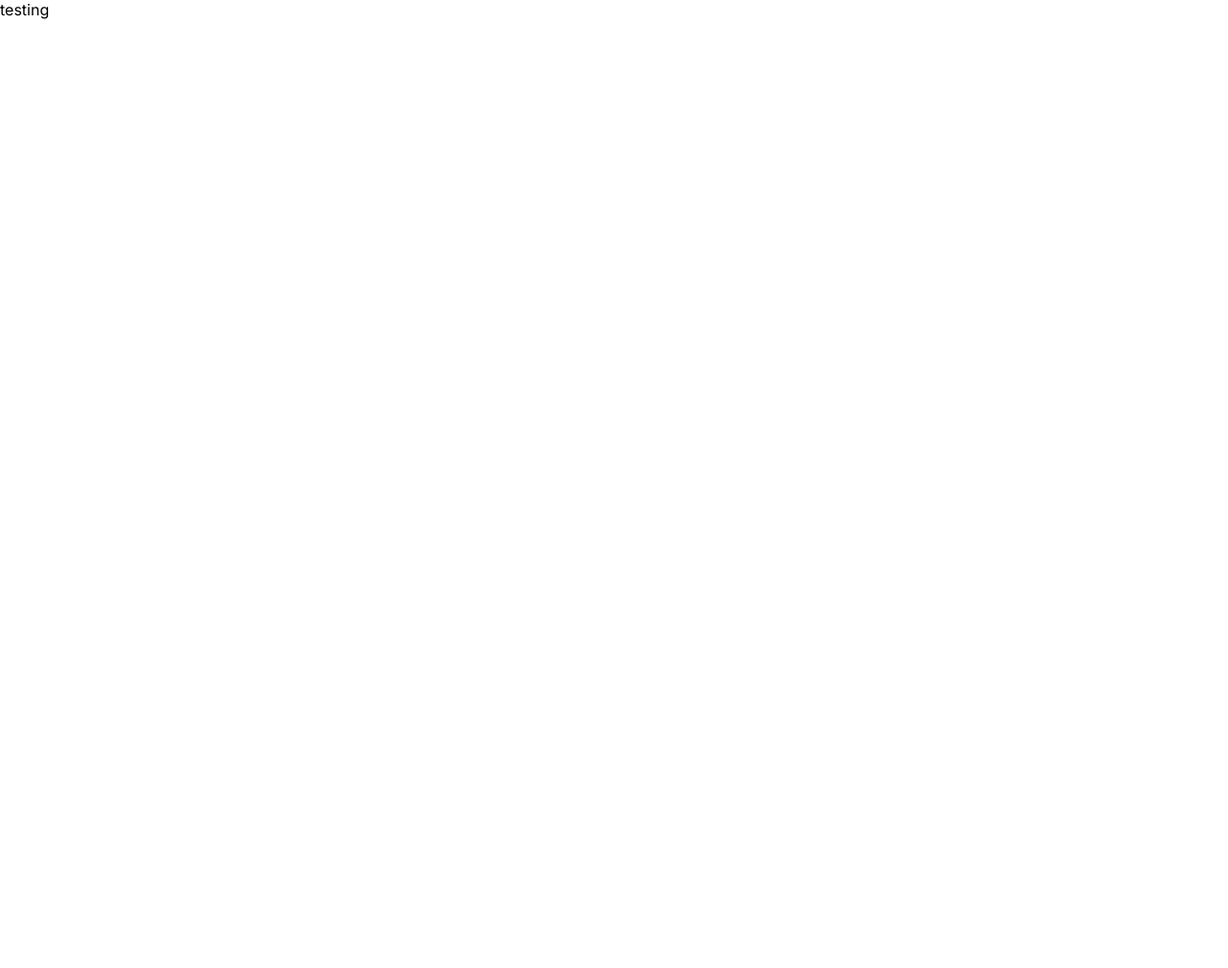
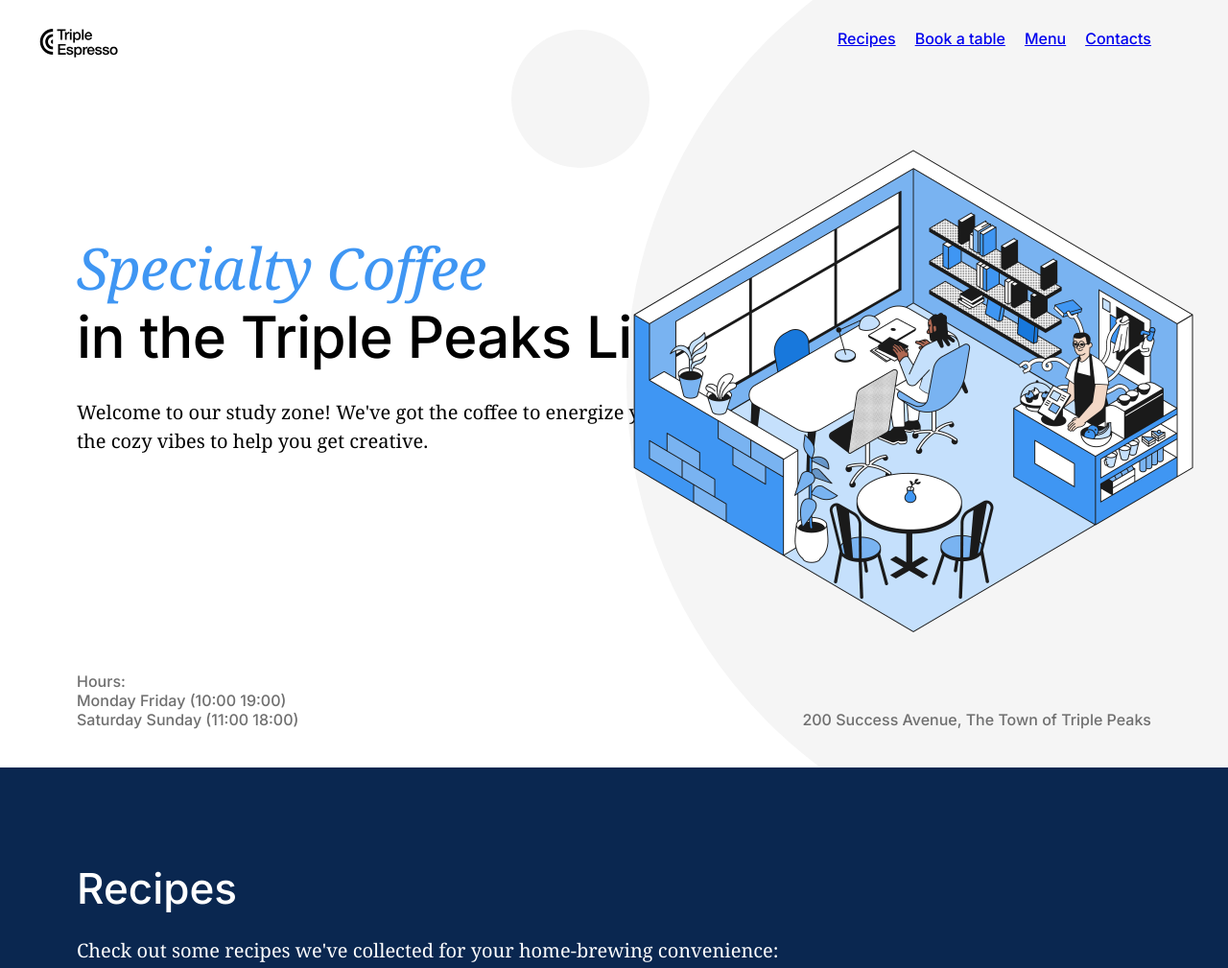
Before and after one commit to WesA22/se_project_coffeeshop, a plain HTML site: page index.html in a window 1280 px wide. Shown: the top 1009 px of the page at 96% size. Before the commit the page ends 800 px from the top, so only its background shows below. Drawn offline with Linux system fonts and the light colour scheme.

Commit message:
new update for my projest

```diff
--- a/index.html
+++ b/index.html
@@ -19,10 +19,92 @@
   </head>
   <body>
     <div class="page">
-      testing
-      <header class="header"></header>
+      <header class="header">
+        <nav class="nav">
+          <img
+            src="./images/se_project_2_files/logo_coffeeshop_dark.svg"
+            alt="CoffeeShop Logo"
+            class="nav__logo"
+          />
+          <ul class="nav__links">
+            <li>
+              <a href="#recipes" class="nav__link">Recipes</a>
+            </li>
+            <li>
+              <a href="#Bookatable" class="nav__link">Book a table</a>
+            </li>
+            <li>
+              <a href="#menu" class="nav__link">Menu</a>
+            </li>
+            <li>
+              <a href="#contacts" class="nav__link">Contacts</a>
+            </li>
+          </ul>
+        </nav>
+        <h1 class="header__title">
+          <span class="header__span-accent">Specialty Coffee</span> in the
+          Triple Peaks Library
+        </h1>
+        <p class="header__description">
+          Welcome to our study zone! We've got the coffee to energize you and
+          the cozy vibes to help you get creative.
+        </p>
+        <img
+          src="./images/se_project_2_files/inside_coffee_shop.png"
+          alt="Coffee Shop Illustration"
+          class="header__image"
+        />
+        <div class="header__footer">
+          <div>
+            <p class="header__paragraph">Hours:</p>
+            <p class="header__paragraph">Monday Friday (10:00 19:00)</p>
+            <p class="header__paragraph">Saturday Sunday (11:00 18:00)</p>
+          </div>
+          <p class="header__paragraph">
+            200 Success Avenue, The Town of Triple Peaks
+          </p>
+        </div>
+      </header>
       <main class="content">
-        <section class="recipes"></section>
+        <section id="recipes" class="recipes">
+          <h2 class="recipes__title">Recipes</h2>
+          <p class="recipes__subtitle">
+            Check out some recipes we've collected for your home-brewing
+            convenience:
+          </p>
+          <ul class="recipes__videos">
+            <li>
+              <iframe
+                width="560"
+                height="315"
+                src="https://www.youtube.com/embed/j6VlT_jUVPc?si=3F7QKIpzYG2YRh76"
+                title="YouTube video player"
+                frameborder="0"
+                allow="accelerometer; autoplay; clipboard-write; encrypted-media; gyroscope; picture-in-picture; web-share"
+                referrerpolicy="strict-origin-when-cross-origin"
+                allowfullscreen
+              ></iframe>
+              <p class="recipes__video-caption">
+                <span>Aeropress recipe</span><span>~5 min</span>
+              </p>
+            </li>
+            <li>
+              <iframe
+                width="560"
+                height="315"
+                src="https://www.youtube.com/embed/st571DYYTR8?si=2EfSMdv0OpfZfeKo"
+                title="YouTube video player"
+                frameborder="0"
+                allow="accelerometer; autoplay; clipboard-write; encrypted-media; gyroscope; picture-in-picture; web-share"
+                referrerpolicy="strict-origin-when-cross-origin"
+                allowfullscreen
+              ></iframe>
+              <p class="recipes__video-caption">
+                <span>French press recipe</span><span>~15 min</span>
+              </p>
+            </li>
+          </ul>
+        </section>
         <section class="reservation"></section>
         <section class="menu"></section>
         <section class="about"></section>
--- a/pages/index.css
+++ b/pages/index.css
@@ -7,3 +7,132 @@
   margin-right: auto;
   margin-left: auto;
 }
+
+.header {
+  padding: 30px 80px 40px;
+  display: flex;
+  flex-direction: column;
+  height: 800px;
+  background-image: url(../images/se_project_2_files/background_header.svg);
+  box-sizing: border-box;
+  background-color: #ffffff;
+  background-size: cover;
+  position: relative;
+}
+
+.header__image {
+  position: absolute;
+  top: 124px;
+  right: 5px;
+  width: 646px;
+  height: 568px;
+  margin-left: 5px;
+}
+
+.header__title {
+  margin: 183px 0 0;
+  font-family: "Inter", "Aerial", sans-serif;
+  font-weight: 500;
+  font-size: 60px;
+  line-height: 72px;
+  letter-spacing: -0.6px;
+  max-width: 729px;
+}
+
+.header__span-accent {
+  color: #3f96f3;
+  display: block;
+  font-family: "Noto Serif";
+  font-style: italic;
+  font-weight: normal;
+  font-size: 60px;
+  line-height: 72px;
+}
+
+.header__description {
+  font-family: "Noto Serif", "Times New Roman", serif;
+  font-size: 20px;
+  line-height: 30px;
+  margin: 28px 0 0;
+  max-width: 683px;
+}
+
+.header__paragraph {
+  margin: 0;
+}
+
+.header__footer {
+  margin-top: auto;
+  display: flex;
+  justify-content: space-between;
+  font-family: "Inter", "Aerial", sans-serif;
+  font-weight: 500;
+  font-size: 16px;
+  line-height: 20px;
+  align-items: flex-end;
+  color: #6f6f6f;
+}
+
+.nav {
+  display: flex;
+  justify-content: space-between;
+}
+
+.nav__logo {
+  position: relative;
+  left: -50px;
+  width: 105px;
+  height: 30px;
+}
+
+.nav__links {
+  display: flex;
+  list-style-type: none;
+  gap: 20px;
+  padding: 0;
+  margin: 0;
+  font-family: "Inter", "Aerial", sans-serif;
+  font-style: normal;
+  font-weight: 500;
+  font-size: 16px;
+  line-height: 20px;
+}
+
+.recipes {
+  color: #ffffff;
+  background-color: #0a2750;
+  padding: 100px 80px 215px;
+}
+
+.recipes__title {
+  margin: 0 0 24px;
+  font-family: "Inter";
+  font-weight: 500;
+  font-size: 44px;
+  line-height: 52px;
+}
+
+.recipes__subtitle {
+  margin: 0 0 80px;
+  display: flex;
+  font-family: "Noto Serif";
+  font-size: 20px;
+  line-height: 30px;
+}
+
+.recipes__videos {
+  display: flex;
+  justify-content: center;
+  gap: 100px;
+  list-style-type: none;
+  margin: auto;
+}
+
+.recipes__video-caption {
+  display: flex;
+  justify-content: space-between;
+  font-family: "Inter";
+  font-weight: 500;
+  font-size: 20px;
+  line-height: 30px;
+}
```
